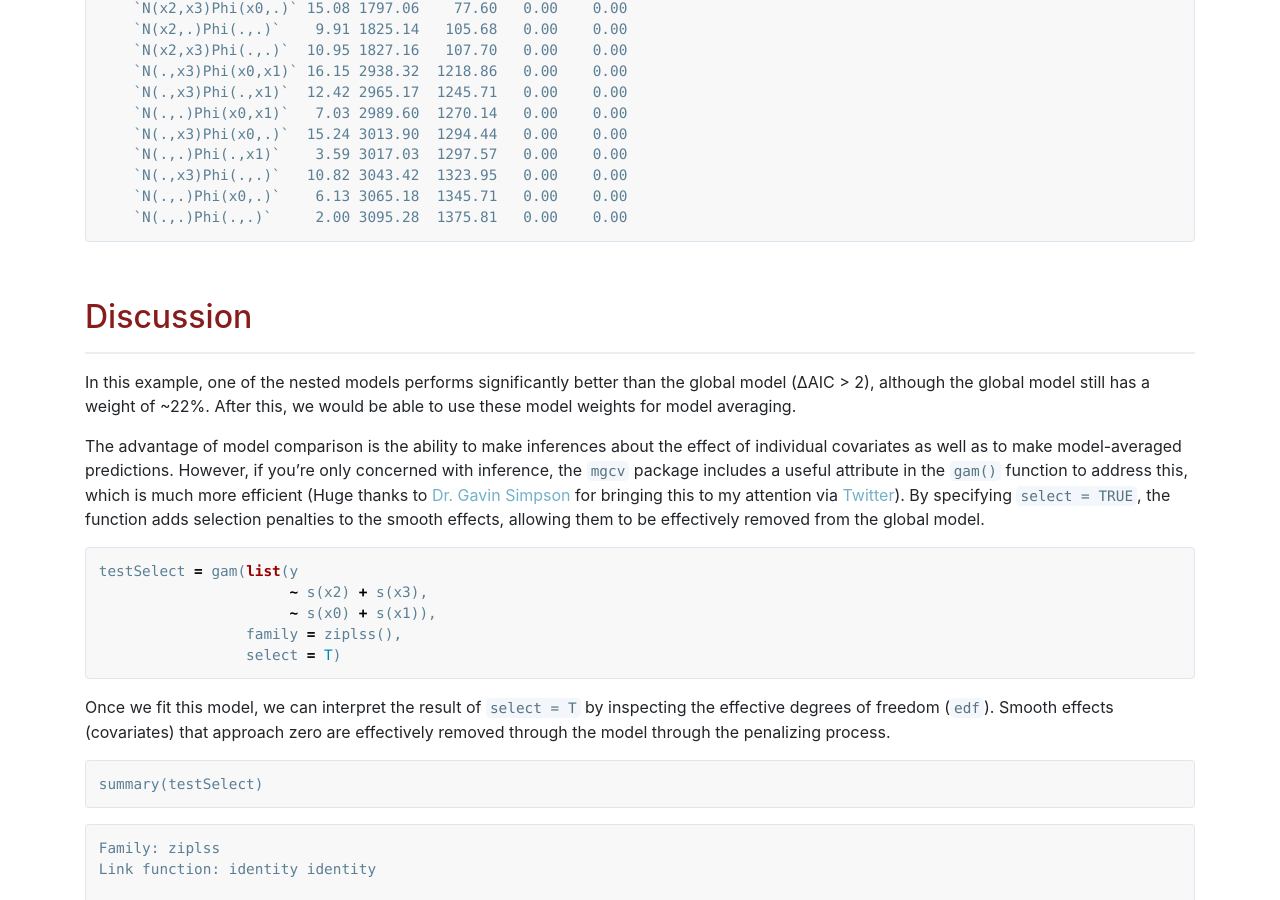
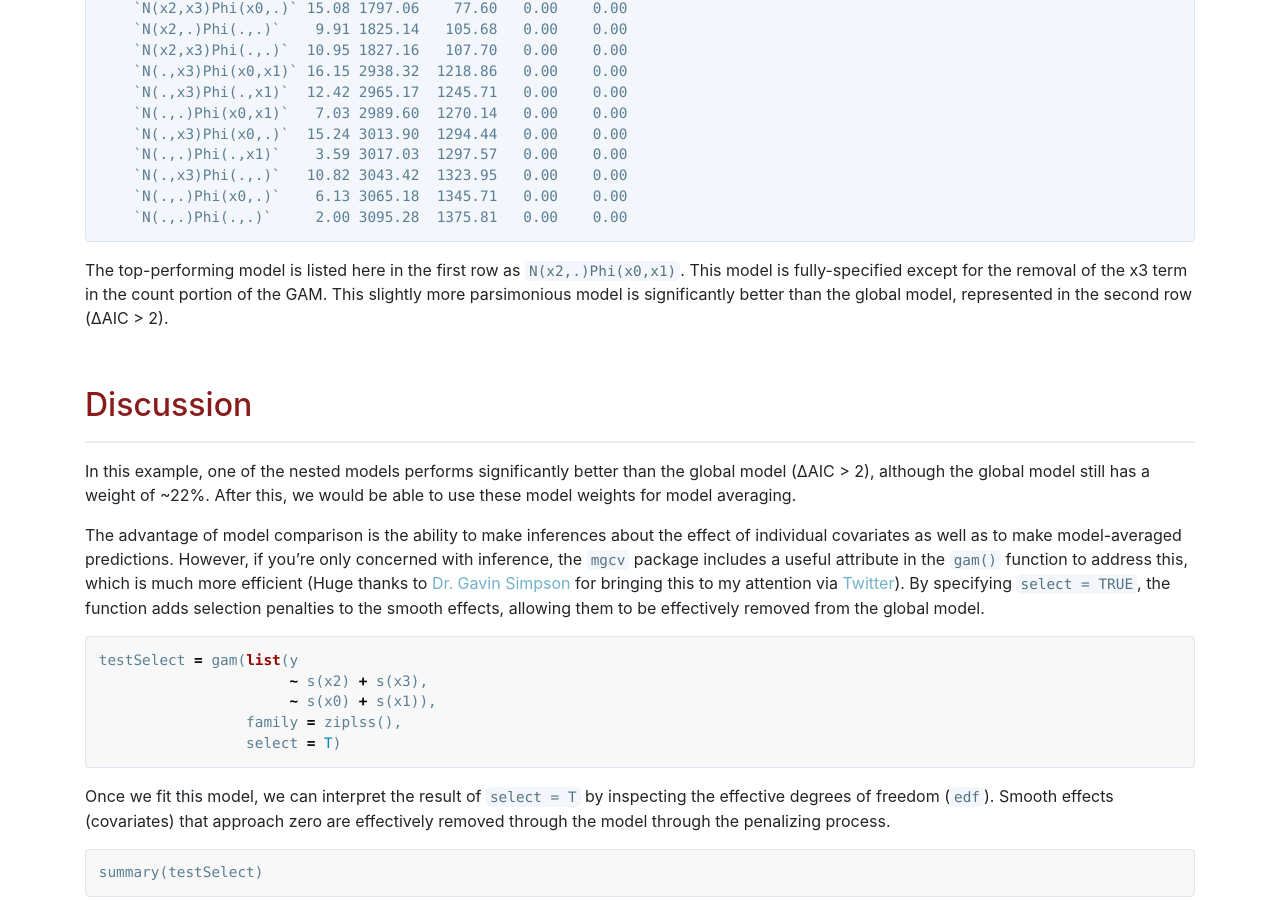
Before and after one commit to chrisyeh96/chrisyeh96.github.io, a Jekyll site: the page built from _posts/2019-05-29-Auto-Nested-Mod.md, in a window 1280 px wide and 900 px high, scrolled down 8659 px. Built offline with Jekyll 4.4.1, drawn with Linux system fonts in a browser that asks for light colours; nearby versions of some CDN libraries.

Commit message:
Update 2019-05-29-Auto-Nested-Mod.md

````diff
--- a/_posts/2019-05-29-Auto-Nested-Mod.md
+++ b/_posts/2019-05-29-Auto-Nested-Mod.md
@@ -85,7 +85,7 @@ We can print the first five rows of this `data.frame` using the `head()` functio
 ```r
 head(df, 5)
 ```
-```
+```txt
       y        x0        x1        x2        x3 invar
     1 4 0.2002145 0.3981236 0.4662433 0.5097162     1
     2 0 0.6852186 0.1971769 0.3769562 0.9663678     1
@@ -118,7 +118,7 @@ This gives us the following output:
 ```r
 print(count)
 ```
-```
+```txt
       count_x2 count_x3
     1    s(x2)    s(x3)
     2    invar    s(x3)
@@ -128,7 +128,7 @@ print(count)
 ```r
 print(detect)
 ```
-```
+```txt
       detect_x0 detect_x1
     1     s(x0)     s(x1)
     2     invar     s(x1)
@@ -173,7 +173,7 @@ Printing the first item in the list results in the appropriately-formatted model
 ```r
 print(model.formulas[[1]])
 ```
-```
+```txt
     [[1]]
     y ~ s(x2) + s(x3)
 
@@ -221,7 +221,7 @@ And again, we can see the results below, where the first model name represents t
 ```r
 head(model.names, 3)
 ```
-```
+```txt
     [[1]]
     [1] "N(x2,x3)Phi(x0,x1)"
 
@@ -241,24 +241,24 @@ Before moving forward with the rest of this tutorial, let's take a moment to pri
 ```r
 data.frame(models=(unlist(model.names)))
 ```
-```
-               models
-1  N(x2,x3)Phi(x0,x1)
-2   N(x2,x3)Phi(.,x1)
-3   N(x2,x3)Phi(x0,.)
-4    N(x2,x3)Phi(.,.)
-5   N(.,x3)Phi(x0,x1)
-6    N(.,x3)Phi(.,x1)
-7    N(.,x3)Phi(x0,.)
-8     N(.,x3)Phi(.,.)
-9   N(x2,.)Phi(x0,x1)
-10   N(x2,.)Phi(.,x1)
-11   N(x2,.)Phi(x0,.)
-12    N(x2,.)Phi(.,.)
-13   N(.,.)Phi(x0,x1)
-14    N(.,.)Phi(.,x1)
-15    N(.,.)Phi(x0,.)
-16     N(.,.)Phi(.,.)
+```txt
+                   models
+    1  N(x2,x3)Phi(x0,x1)
+    2   N(x2,x3)Phi(.,x1)
+    3   N(x2,x3)Phi(x0,.)
+    4    N(x2,x3)Phi(.,.)
+    5   N(.,x3)Phi(x0,x1)
+    6    N(.,x3)Phi(.,x1)
+    7    N(.,x3)Phi(x0,.)
+    8     N(.,x3)Phi(.,.)
+    9   N(x2,.)Phi(x0,x1)
+    10   N(x2,.)Phi(.,x1)
+    11   N(x2,.)Phi(x0,.)
+    12    N(x2,.)Phi(.,.)
+    13   N(.,.)Phi(x0,x1)
+    14    N(.,.)Phi(.,x1)
+    15    N(.,.)Phi(x0,.)
+    16     N(.,.)Phi(.,.)
 ```
 
 We see the 16 models, with the global model in the first row, and the fully-invariant model in the last (16<sup>th</sup>) row. It's good to view all of these models as a quick check to make sure we're on the right track.
@@ -319,7 +319,7 @@ Again, this call ends up being quite large, and we can see that it would have be
 ```r
 print(aic.call)
 ```
-```
+```txt
 [1] "AIC(`N(x2,x3)Phi(x0,x1)`, `N(x2,x3)Phi(.,x1)`, `N(x2,x3)Phi(x0,.)`, `N(x2,x3)Phi(.,.)`, `N(.,x3)Phi(x0,x1)`, `N(.,x3)Phi(.,x1)`, `N(.,x3)Phi(x0,.)`, `N(.,x3)Phi(.,.)`, `N(x2,.)Phi(x0,x1)`, `N(x2,.)Phi(.,x1)`, `N(x2,.)Phi(x0,.)`, `N(x2,.)Phi(.,.)`, `N(.,.)Phi(x0,x1)`, `N(.,.)Phi(.,x1)`, `N(.,.)Phi(x0,.)`, `N(.,.)Phi(.,.)`)"
 ```
 
@@ -346,7 +346,7 @@ Finally, we can print the resulting model comparison table.
 ```r
 print(models.aictab)
 ```
-```
+```txt
                            df     AIC deltaAIC rel.LL weights
     `N(x2,.)Phi(x0,x1)` 14.94 1719.46     0.00   1.00    0.78
     N(x2,x3)Phi(x0,x1)  16.24 1722.00     2.54   0.28    0.22
@@ -365,6 +365,8 @@ print(models.aictab)
     `N(.,.)Phi(x0,.)`    6.13 3065.18  1345.71   0.00    0.00
     `N(.,.)Phi(.,.)`     2.00 3095.28  1375.81   0.00    0.00
 ```
+
+The top-performing model is listed here in the first row as `N(x2,.)Phi(x0,x1)`. This model is fully-specified except for the removal of the x3 term in the count portion of the GAM. This slightly more parsimonious model is significantly better than the global model, represented in the second row (ΔAIC > 2).
 
 <br>
 
````
